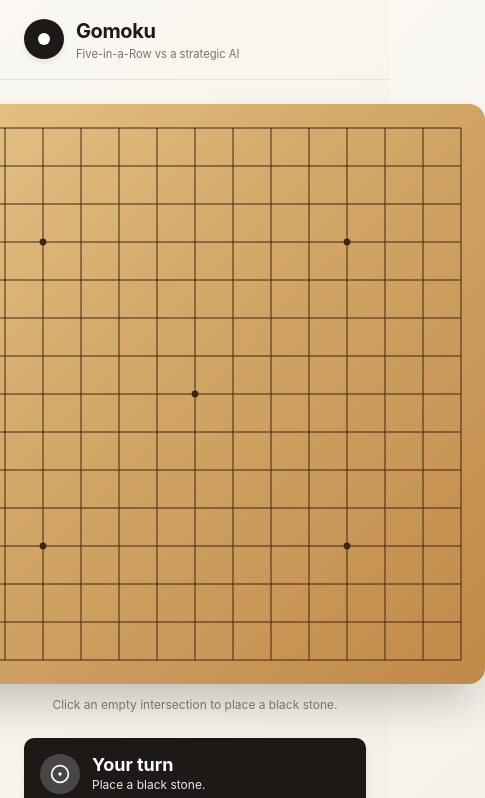
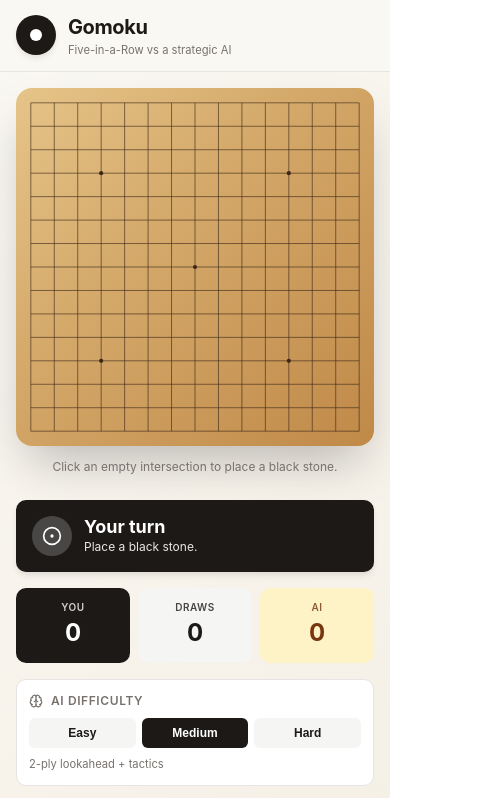
Before and after one commit to KAMRANkami313/gomoku-game, a React (Vite) app: page / in a window 390 px wide. Shown: the top 798 px of the page, 485 px wide, since content can reach past the window. Built offline with nearby package versions, Linux system fonts and the light colour scheme.

Commit message:
Responsive: board scales to any screen, sticky header, mobile-optimized layout, 6 responsive tests

```diff
--- a/src/components/GomokuBoard.tsx
+++ b/src/components/GomokuBoard.tsx
@@ -157,21 +157,11 @@ function GomokuBoardImpl({
   }
 
   return (
-    <div
-      style={{
-        background:
-          'linear-gradient(135deg, #e6c489 0%, #d4a96a 40%, #c08948 100%)',
-        borderRadius: '16px',
-        boxShadow: '0 25px 50px -12px rgba(0, 0, 0, 0.25)',
-        userSelect: 'none',
-        width: 'fit-content',
-      }}
-    >
+    <div className="gomoku-board">
       <svg
-        width={BOARD_PX}
-        height={BOARD_PX}
         viewBox={`0 0 ${BOARD_PX} ${BOARD_PX}`}
-        style={{ display: 'block' }}
+        className="gomoku-board__svg"
+        aria-label="Gomoku game board"
       >
         <defs>
           <radialGradient id="black-stone" cx="0.35" cy="0.35" r="0.7">
--- a/src/styles/app.css
+++ b/src/styles/app.css
@@ -56,8 +56,12 @@ body {
   align-items: center;
   justify-content: space-between;
   gap: 1rem;
-  padding: 1rem 1.5rem;
+  padding: 0.75rem 1rem;
   border-bottom: 1px solid var(--color-border);
+  position: sticky;
+  top: 0;
+  background: var(--color-bg);
+  z-index: 10;
 }
 
 .app__brand {
@@ -115,7 +119,7 @@ body {
 
 .app__footer {
   margin-top: auto;
-  padding: 1rem 1.5rem;
+  padding: 0.75rem 1rem;
   border-top: 1px solid var(--color-border);
   text-align: center;
   font-size: 0.75rem;
@@ -137,4 +141,10 @@ body {
   .app__footer-content {
     flex-direction: row;
   }
+  .app__header {
+    padding: 1rem 1.5rem;
+  }
+  .app__footer {
+    padding: 1rem 1.5rem;
+  }
 }
--- a/src/styles/game.css
+++ b/src/styles/game.css
@@ -4,7 +4,7 @@
   flex-direction: column;
   align-items: center;
   gap: 1.5rem;
-  padding: 1.5rem;
+  padding: 1rem;
 }
 
 .game__board-col {
@@ -12,6 +12,24 @@
   flex-direction: column;
   align-items: center;
   gap: 0.75rem;
+  width: 100%;
+  max-width: 580px;
+}
+
+.gomoku-board {
+  background: linear-gradient(135deg, #e6c489 0%, #d4a96a 40%, #c08948 100%);
+  border-radius: 16px;
+  box-shadow: var(--shadow-xl);
+  user-select: none;
+  width: 100%;
+  max-width: 580px;
+  touch-action: manipulation;
+}
+
+.gomoku-board__svg {
+  display: block;
+  width: 100%;
+  height: auto;
 }
 
 .game__hint {
@@ -25,6 +43,13 @@
   max-width: 24rem;
 }
 
+@media (min-width: 768px) {
+  .game {
+    padding: 2rem 1.5rem;
+    gap: 2rem;
+  }
+}
+
 @media (min-width: 1024px) {
   .game {
     flex-direction: row;
@@ -32,8 +57,12 @@
     justify-content: center;
     gap: 2rem;
   }
+  .game__board-col {
+    max-width: 580px;
+  }
   .game__panel-col {
     width: 20rem;
+    max-width: none;
   }
 }
 
```
Also changed, not shown: 1 other file (tests, documents, lock files or other folders).
